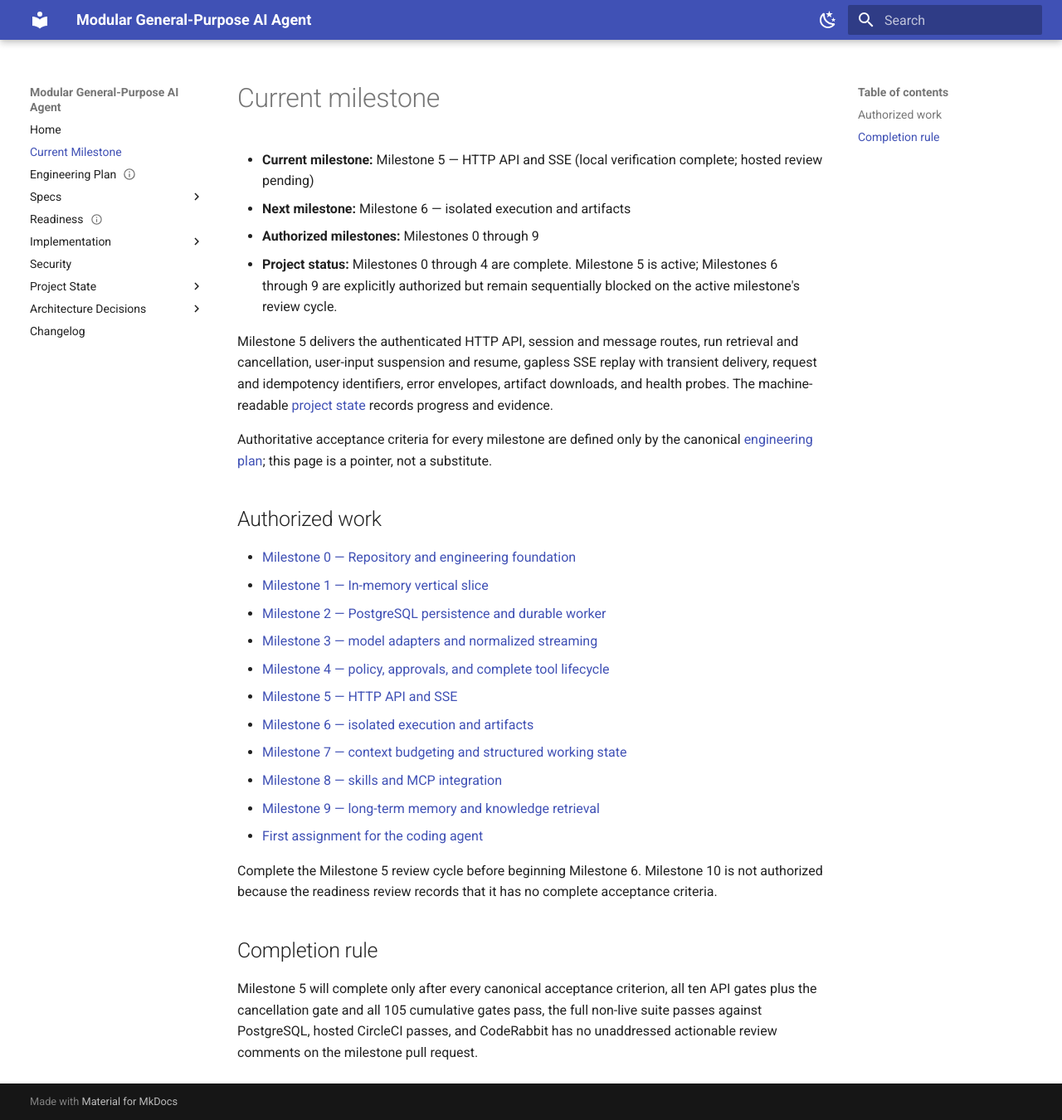
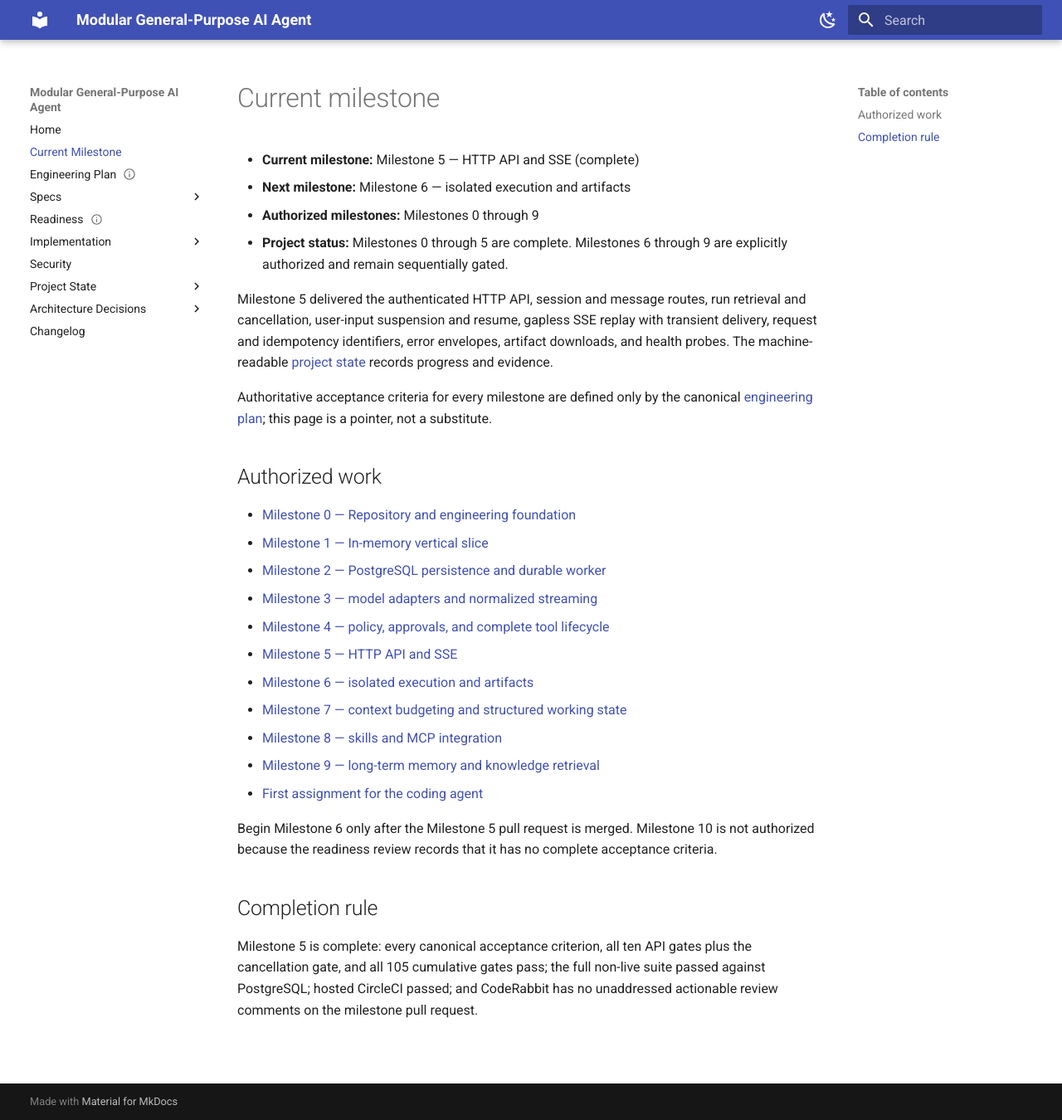
Before and after one commit to avitus/veetbot, an MkDocs documentation site: the page built from docs/plan/current-milestone.md, in a window 1280 px wide and 1350 px high. Shown: the whole window at 83% size. Built offline with MkDocs 1.6.1 and Material for MkDocs 9.7.7, drawn with Linux system fonts in a browser that asks for light colours.

Commit message:
docs: record milestone 5 completion

```diff
--- a/docs/plan/current-milestone.md
+++ b/docs/plan/current-milestone.md
@@ -4,15 +4,13 @@ title: Current Milestone
 
 # Current milestone
 
-- **Current milestone:** Milestone 5 — HTTP API and SSE (local verification
-  complete; hosted review pending)
+- **Current milestone:** Milestone 5 — HTTP API and SSE (complete)
 - **Next milestone:** Milestone 6 — isolated execution and artifacts
 - **Authorized milestones:** Milestones 0 through 9
-- **Project status:** Milestones 0 through 4 are complete. Milestone 5 is active;
-  Milestones 6 through 9 are explicitly authorized but remain sequentially
-  blocked on the active milestone's review cycle.
+- **Project status:** Milestones 0 through 5 are complete. Milestones 6 through
+  9 are explicitly authorized and remain sequentially gated.
 
-Milestone 5 delivers the authenticated HTTP API, session and message routes,
+Milestone 5 delivered the authenticated HTTP API, session and message routes,
 run retrieval and cancellation, user-input suspension and resume, gapless SSE
 replay with transient delivery, request and idempotency identifiers, error
 envelopes, artifact downloads, and health probes. The
@@ -37,14 +35,13 @@ substitute.
 - [Milestone 9 — long-term memory and knowledge retrieval](engineering-plan.md#milestone-9-long-term-memory-and-knowledge-retrieval)
 - [First assignment for the coding agent](engineering-plan.md#26-first-assignment-for-the-coding-agent)
 
-Complete the Milestone 5 review cycle before beginning Milestone 6. Milestone 10
+Begin Milestone 6 only after the Milestone 5 pull request is merged. Milestone 10
 is not authorized because the readiness review records that it has no complete
 acceptance criteria.
 
 ## Completion rule
 
-Milestone 5 will complete only after every canonical acceptance criterion, all
-ten API gates plus the cancellation gate and all 105 cumulative gates pass, the
-full non-live suite passes against PostgreSQL, hosted CircleCI passes, and
-CodeRabbit has no unaddressed actionable review comments on the milestone pull
-request.
+Milestone 5 is complete: every canonical acceptance criterion, all ten API gates
+plus the cancellation gate, and all 105 cumulative gates pass; the full
+non-live suite passed against PostgreSQL; hosted CircleCI passed; and CodeRabbit
+has no unaddressed actionable review comments on the milestone pull request.
```
Also changed, not shown: docs/status/project-state.yaml (+18 -7 lines).
